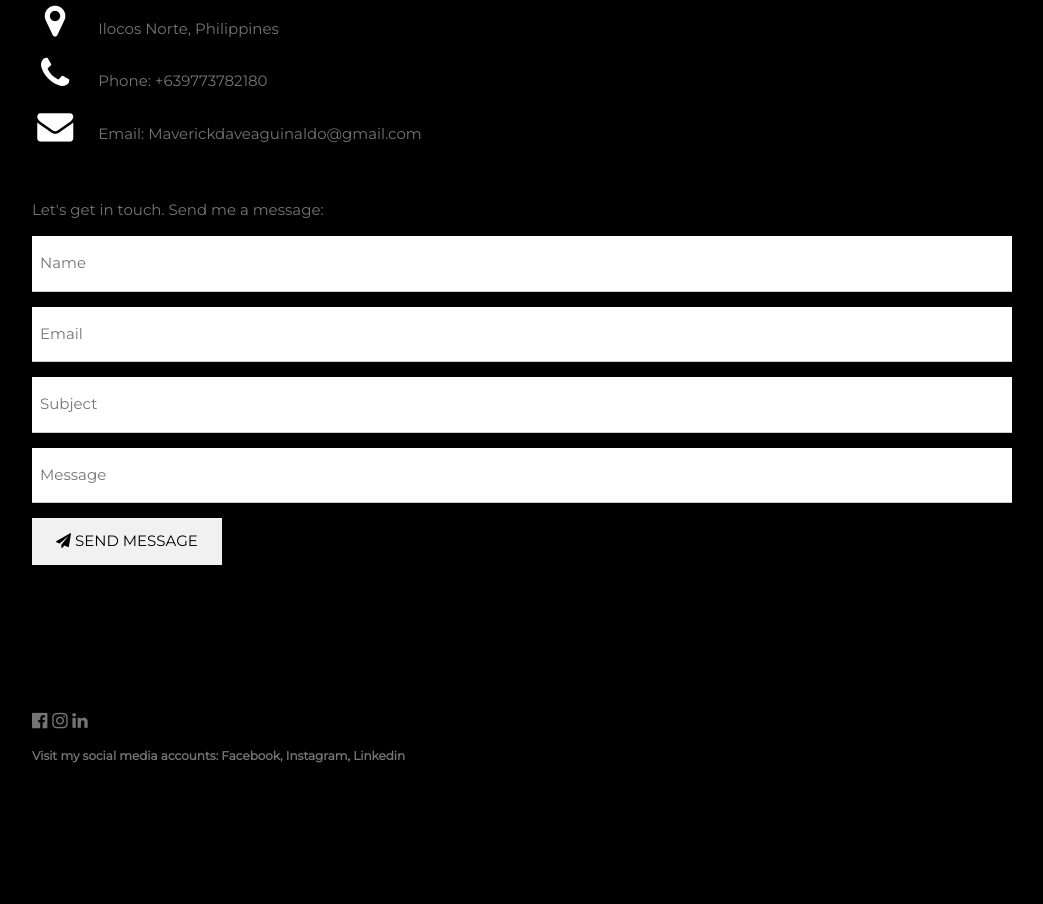
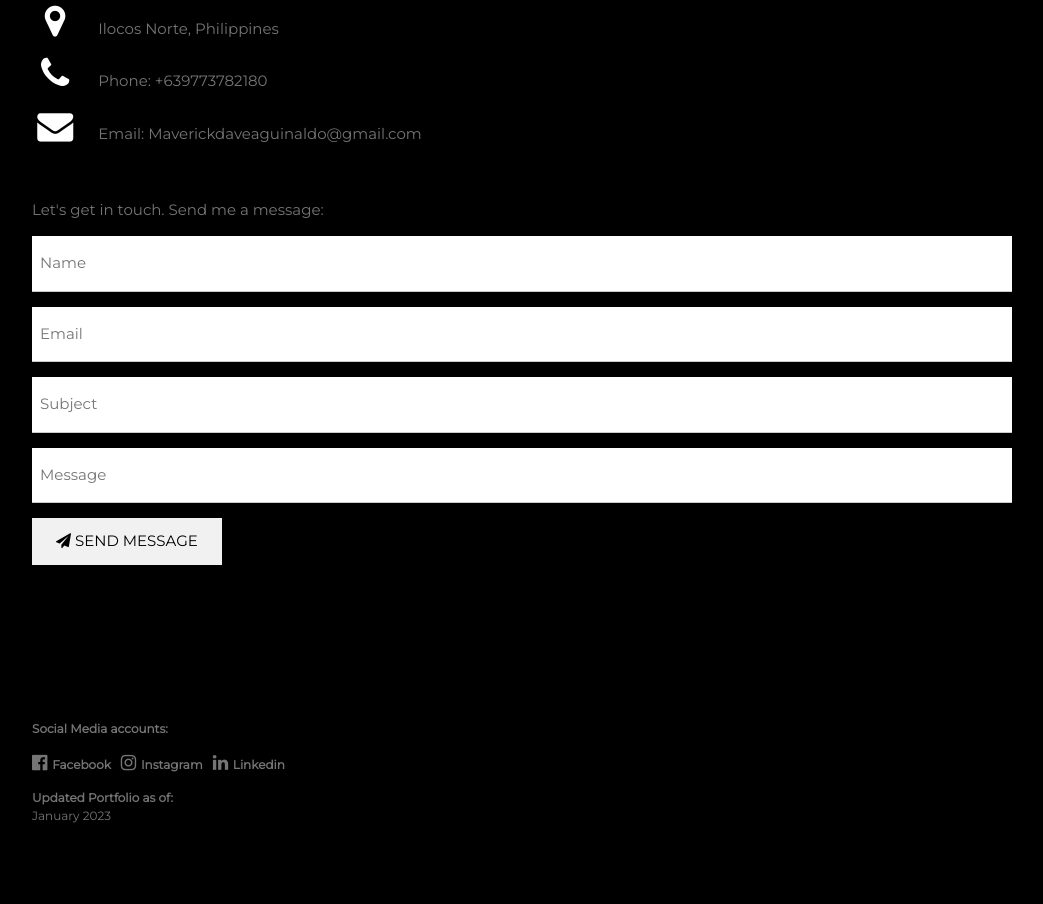
Before and after one commit to davdavid29/portfolio_bnw_theme, a plain HTML site: page index.html in a window 1280 px wide. Shown: the part 4739-5643 px from the top of the page, without its empty margins (178-1221 px from the left). Before the commit the page ends 5592 px from the top, so only its background shows below. Drawn offline with Linux system fonts and the light colour scheme; a script that the page names is missing.

Commit message:
updated footer

```diff
--- a/index.html
+++ b/index.html
@@ -280,11 +280,15 @@
 
 <!-- Footer. This section contains an ad for W3Schools Spaces. You can leave it to support us. -->
 <footer class="w3-content w3-padding-64 w3-text-grey w3-xlarge">
-  <!--<i class="fa fa-twitter w3-hover-opacity"></i>-->
-  <a href="https://www.facebook.com/profile.php?id=100010020636529"><i class="fa fa-facebook-official w3-hover-opacity"></i></a>
-  <a href="https://www.instagram.com/davdavid29/"><i class="fa fa-instagram w3-hover-opacity"></i></a>
-  <a href="https://www.linkedin.com/in/maverick-dave-aguinaldo/"><i class="fa fa-linkedin w3-hover-opacity"></i></a>
- <p class="w3-small">Visit my social media accounts: Facebook, Instagram, Linkedin</p>
+  <p class="w3-small">Social Media accounts:</p>
+  <div style="display: flex;">
+    <a href="https://www.facebook.com/profile.php?id=100010020636529" style="text-decoration:none;padding-right:10px;"><i class="fa fa-facebook-official w3-hover-opacity"></i> <span style="font-size:12px!important;font-weight:1000;">Facebook</span></a>
+    <br>
+    <a href="https://www.instagram.com/davdavid29/" style="text-decoration:none;padding-right:10px;"><i class="fa fa-instagram w3-hover-opacity"></i> <span style="font-size:12px!important;font-weight:1000;">Instagram</span></a>
+    <br>
+    <a href="https://www.linkedin.com/in/maverick-dave-aguinaldo/" style="text-decoration:none;padding-right: 10px;"><i class="fa fa-linkedin w3-hover-opacity"></i> <span style="font-size:12px!important;font-weight:1000;">Linkedin</span></a>
+  </div>
+ <p class="w3-small">Updated Portfolio as of: <br><span style="font-weight: 100;">January 2023</span></p>
  <!-- End footer -->
 </footer>
 <!-- END PAGE CONTENT -->
```
